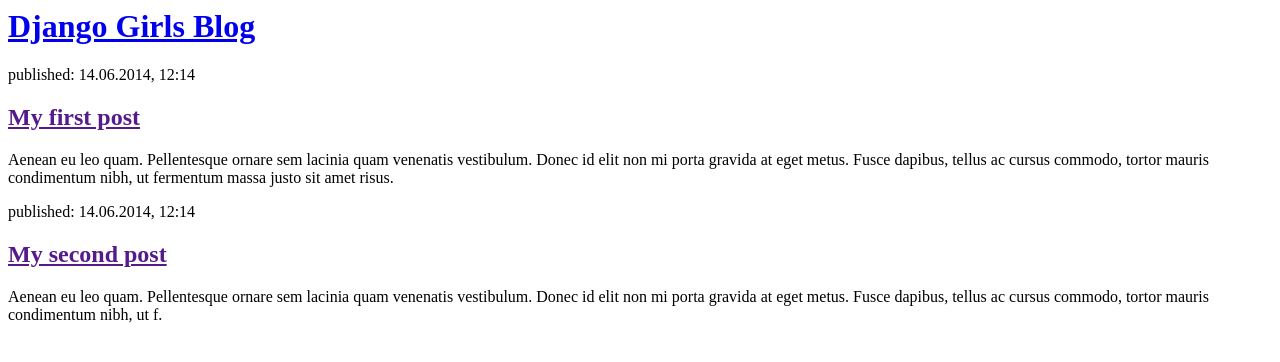
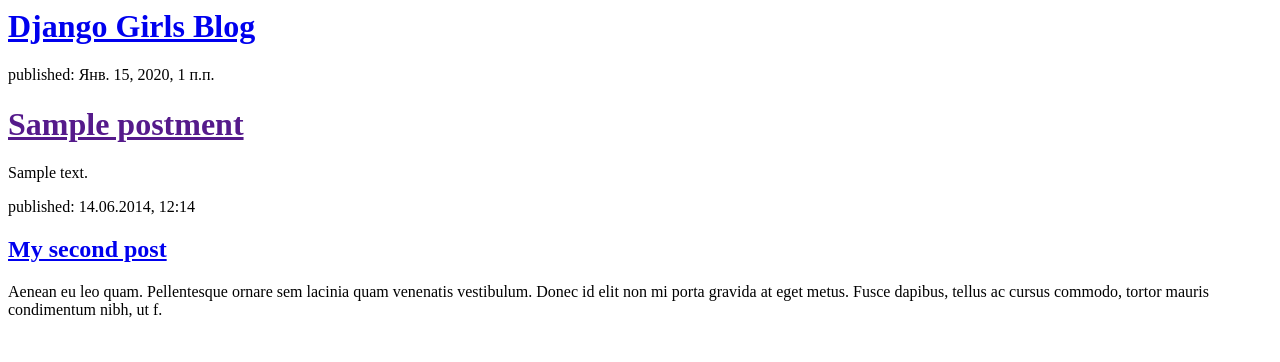
Before and after one commit to proger247/my-first-blog, a Django app: template blog/templates/blog/post_list.html in a window 1280 px wide. Shown: the top 362 px of the page. Run offline with Django 3.2, Linux system fonts and the light colour scheme; the template is opened without the code that fills it: values that come from a table or form of the project are taken from there, others are empty; tables that the repository leaves empty hold one stand-in row (values such as "Sample post").

Commit message:
Modified templates to display posts from database.

```diff
--- a/blog/templates/blog/post_list.html
+++ b/blog/templates/blog/post_list.html
@@ -7,15 +7,16 @@
             <h1><a href="/">Django Girls Blog</a></h1>
         </div>
 
+        {% for post in posts %}
+            <div>
+                <p>published: {{ post.published_date }}</p>
+                <h1><a href="">{{ post.title }}</a></h1>
+                <p>{{ post.text|linebreaksbr }}</p>
+            </div>
+        {% endfor %}
         <div>
             <p>published: 14.06.2014, 12:14</p>
-            <h2><a href="">My first post</a></h2>
-            <p>Aenean eu leo quam. Pellentesque ornare sem lacinia quam venenatis vestibulum. Donec id elit non mi porta gravida at eget metus. Fusce dapibus, tellus ac cursus commodo, tortor mauris condimentum nibh, ut fermentum massa justo sit amet risus.</p>
-        </div>
-
-        <div>
-            <p>published: 14.06.2014, 12:14</p>
-            <h2><a href="">My second post</a></h2>
+            <h2><a href="#">My second post</a></h2>
             <p>Aenean eu leo quam. Pellentesque ornare sem lacinia quam venenatis vestibulum. Donec id elit non mi porta gravida at eget metus. Fusce dapibus, tellus ac cursus commodo, tortor mauris condimentum nibh, ut f.</p>
         </div>
     </body>
--- a/blog/views.py
+++ b/blog/views.py
@@ -1,6 +1,8 @@
 from django.shortcuts import render
-
+from .models import Postment
+from django.utils import timezone
 
 
 def post_list(request):
-    return render(request, 'blog/post_list.html', {})
+    posts = Postment.objects.filter(published_date__lte=timezone.now()).order_by('published_date')
+    return render(request, 'blog/post_list.html', {'posts': posts})   # {'posts': posts} параметр передаваемый шаблону у
```
